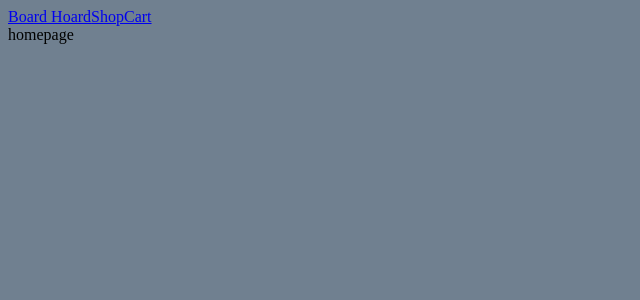
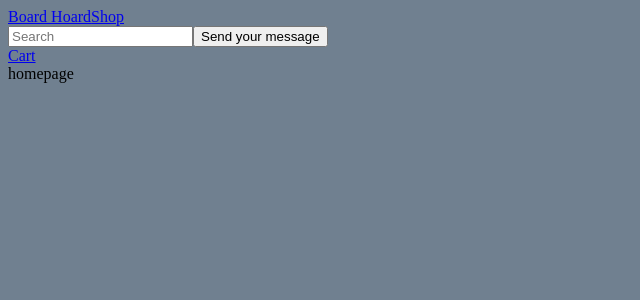
Before and after one commit to sdrew712/board-hoard, a React (Create React App) app in the folder client/: page / in a window 1280 px wide. Shown: the top 300 px of the page, without its empty margins (0-640 px from the left). Built offline with nearby package versions, Linux system fonts and the light colour scheme.

Commit message:
add Seach component

```diff
--- /dev/null
+++ b/client/src/components/TopBar/Search.jsx
@@ -0,0 +1,34 @@
+import React, { useState } from "react";
+
+const Search = () => {
+  const [searchTerm, setSearchTerm] = useState("");
+
+  const handleSearchSubmit = (e) => {
+    e.preventDefault();
+
+    console.log("yurr" + searchTerm);
+    //do thing where you send searchterm off
+  };
+
+  console.log(searchTerm);
+  return (
+    <div>
+      <form onSubmit={handleSearchSubmit}>
+        <label htmlFor="search"></label>
+        <input
+          type="text"
+          id="search"
+          name="searchtext"
+          placeholder="Search"
+          value={searchTerm}
+          onChange={({ target }) => setSearchTerm(target.value)}
+        />
+        <button type="submit" onClick={handleSearchSubmit}>
+          Send your message
+        </button>
+      </form>
+    </div>
+  );
+};
+
+export default Search;
--- a/client/src/components/TopBar/index.jsx
+++ b/client/src/components/TopBar/index.jsx
@@ -1,6 +1,7 @@
 import React from "react";
 import Headroom from "react-headroom";
 import { NavLink } from "react-router-dom";
+import Search from "./Search";
 
 const TopBar = () => {
   return (
@@ -12,6 +13,7 @@ const TopBar = () => {
         <NavLink to="/shop" exact activeClassName="active">
           Shop
         </NavLink>
+        <Search />
         <NavLink to="/cart" exact activeClassName="active">
           Cart
         </NavLink>
```
